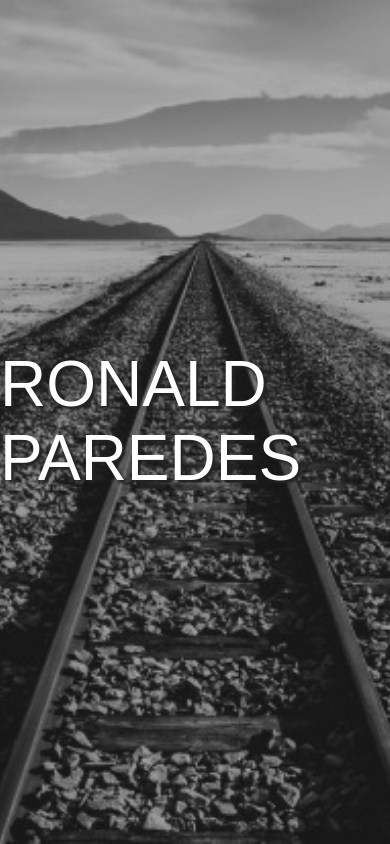
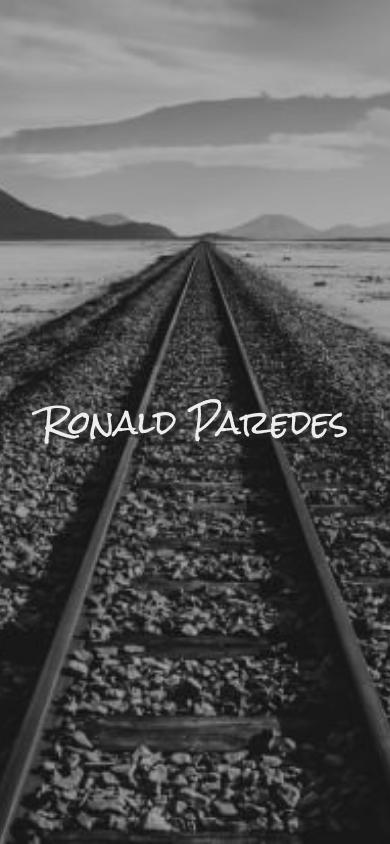
Before and after one commit to ronaldparedes/ronaldparedes.github.io-OLD-, a website: page index.html in a window 390 px wide. Drawn offline with nearby package versions, Linux system fonts and the light colour scheme.

Commit message:
optimized background image with imagemin package and added media queries for main title

```diff
--- a/css/style.css
+++ b/css/style.css
@@ -1,3 +1,5 @@
+@import url('https://fonts.googleapis.com/css?family=Indie+Flower|Montserrat:200|Pacifico|Rock+Salt');
+
 .site-header{
   position: relative;
   width: 100vw;
@@ -19,9 +21,19 @@
   filter: brightness(.7);
 }
 .site-header h1{
-  font-family: sans-serif;
-  font-size: 4rem;
-  text-shadow: 3px 3px 3px #222;
-  font-weight: 300;
-  color: #FFF;
+  font-family: 'Rock Salt', cursive;
+  font-size: 2rem;
+  text-shadow: 4px 4px 3px #222;
+  font-weight: 500;
+  color: #ededed;
 }
+@media (min-width: 520px) {
+  .site-header h1{
+    font-size: 3rem;
+  }
+}
+@media (min-width: 860px) {
+  .site-header h1{
+    font-size: 4rem;
+  }
+}
--- a/index.html
+++ b/index.html
@@ -9,17 +9,17 @@
     <div class="site-header__background">
       <img
         srcset="
-        ./img/railroad/railroad,w_620.jpg 620w,
-        ./img/railroad/railroad,w_1296.jpg 1296w,
-        ./img/railroad/railroad,w_1787.jpg 1787w,
-        ./img/railroad/railroad,w_2184.jpg 2184w,
-        ./img/railroad/railroad,w_2627.jpg 2627w,
-        ./img/railroad/railroad,w_2880.jpg 2880w"
-        src="./img/railroad/railroad,w_2880.jpg"
+        ./img/optImg/railroad,w_620.jpg 620w,
+        ./img/optImg/railroad,w_1296.jpg 1296w,
+        ./img/optImg/railroad,w_1787.jpg 1787w,
+        ./img/optImg/railroad,w_2184.jpg 2184w,
+        ./img/optImg/railroad,w_2627.jpg 2627w,
+        ./img/optImg/railroad,w_2880.jpg 2880w"
+        src="./img/optImg/railroad,w_2880.jpg"
         alt="railroad panorama">
     </div>
     <div class="site-header__content">
-      <h1>RONALD PAREDES</h1>
+      <h1>Ronald Paredes</h1>
     </div>
   </div>
 </body>
--- a/package.json
+++ b/package.json
@@ -7,6 +7,7 @@
   "devDependencies": {
     "browser-sync": "^2.18.13",
     "gulp": "^3.9.1",
-    "gulp-imagemin": "^4.0.0"
+    "gulp-imagemin": "^4.0.0",
+    "imagemin-mozjpeg": "^6.0.0"
   }
 }
```
Also changed, not shown: gulpfile.js (+10 -4 lines), img/optImg/railroad,w_1296.jpg (added), img/optImg/railroad,w_1787.jpg (added), img/optImg/railroad,w_2184.jpg (added), img/optImg/railroad,w_2627.jpg (added), img/optImg/railroad,w_2880.jpg (added), img/optImg/railroad,w_620.jpg (added).
